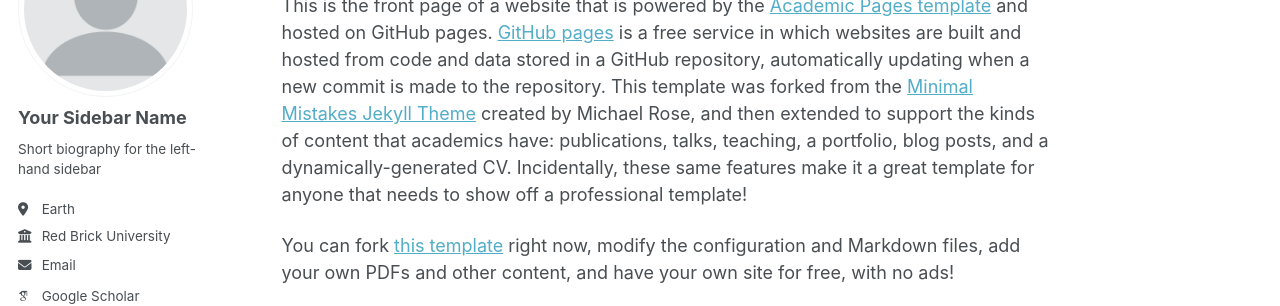
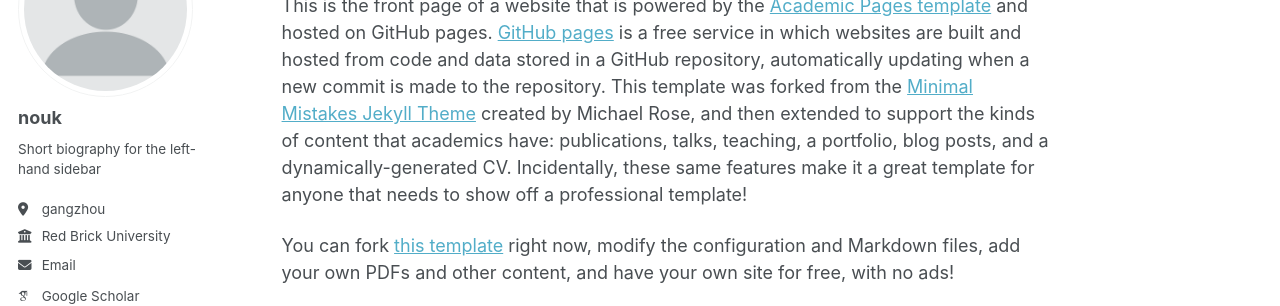
Before and after one commit to pujie147/homepage, a Jekyll site: the page built from _pages/about.md, in a window 1280 px wide. Shown: the part 177-483 px from the top of the page. Built offline with Jekyll 4.4.1, drawn with Linux system fonts in a browser that asks for light colours; some web fonts are replaced; a script that is not in the unit is left out.

Commit message:
Update _config.yml
update Personal information

```diff
--- a/_config.yml
+++ b/_config.yml
@@ -24,13 +24,13 @@ repository               : "academicpages/academicpages.github.io"
 author:
   # Biographic information
   avatar           : "profile.png"
-  name             : "Your Sidebar Name"
+  name             : "nouk"
   pronouns         : # example: "she/her"
   bio              : "Short biography for the left-hand sidebar"
-  location         : "Earth"
+  location         : "gangzhou"
   employer         : "Red Brick University"
   uri              : # URL
-  email            : "none@example.org"
+  email            : "pyg124@live.com"
 
   # Academic websites
   academia         : # URL
```
